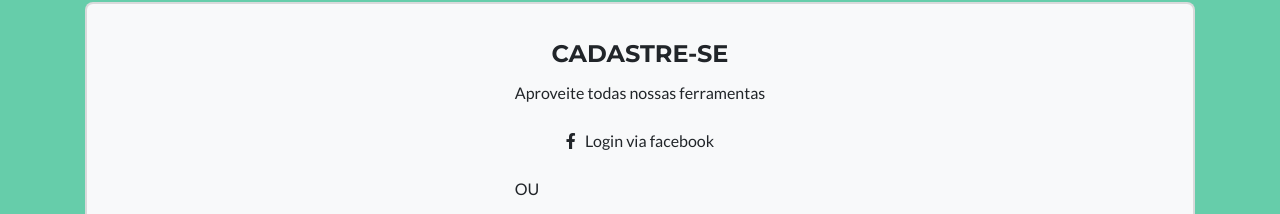
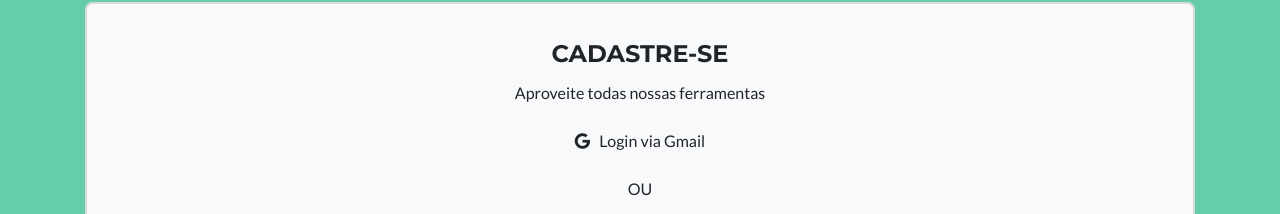
Before and after one commit to ellyzinha/EnemStation, a website with bundled scripts: page cadastro.html in a window 1280 px wide. Shown: the part 126-340 px from the top of the page. Built offline with nearby package versions, Linux system fonts and the light colour scheme.

Commit message:
att sexta

```diff
--- a/cadastro.html
+++ b/cadastro.html
@@ -52,9 +52,9 @@
 	<h4 class="card-title mt-3 text-center">CADASTRE-SE</h4>
 	<p class="text-center">Aproveite todas nossas ferramentas</p>
 	<p>
-		<a href="" class="btn btn-block btn-facebook"> <i class="fab fa-facebook-f"></i>   Login via facebook</a>
+		<a href="" class="btn btn-block btn-facebook"> <i class="fab fa-google"></i>   Login via Gmail</a>
 	</p>
-	<p class="divider-text">
+	<p align="center" class="divider-text">
         <span class="bg-light">OU</span>
     </p>
 	<form>
```
